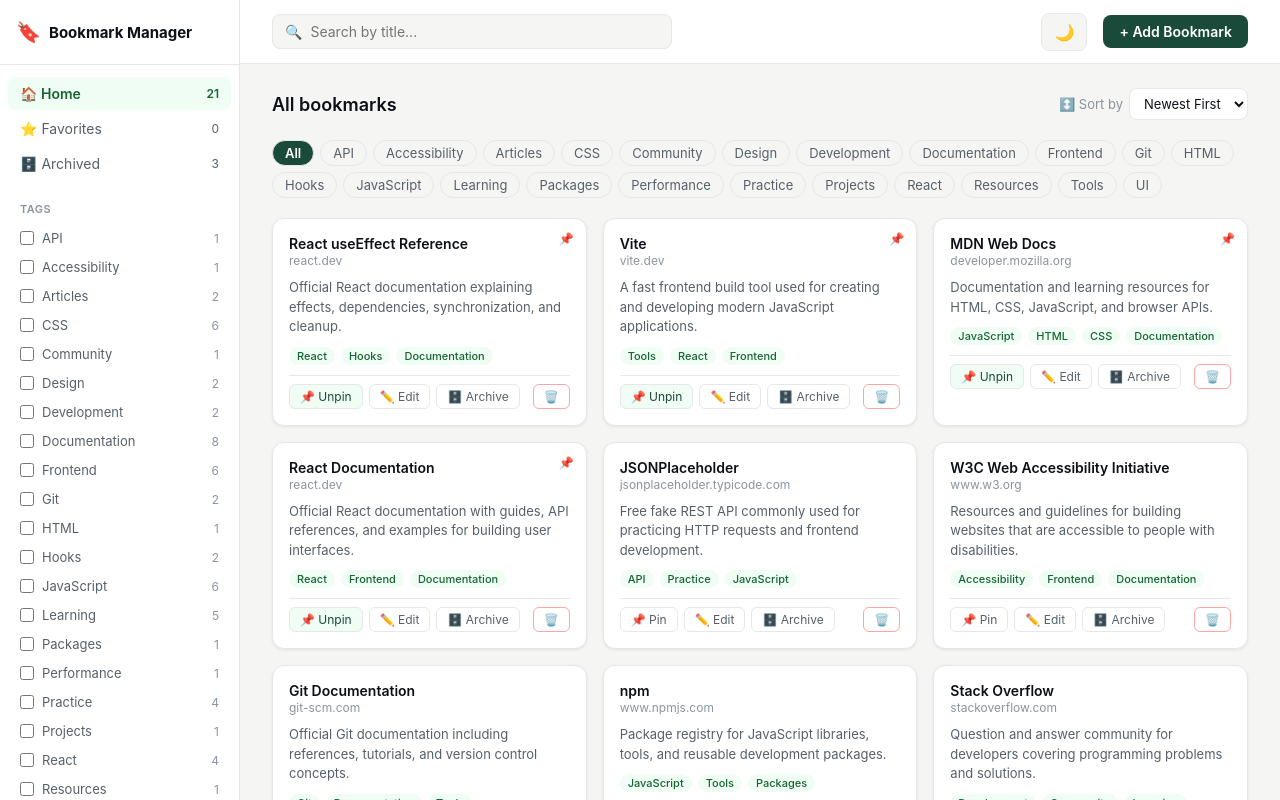
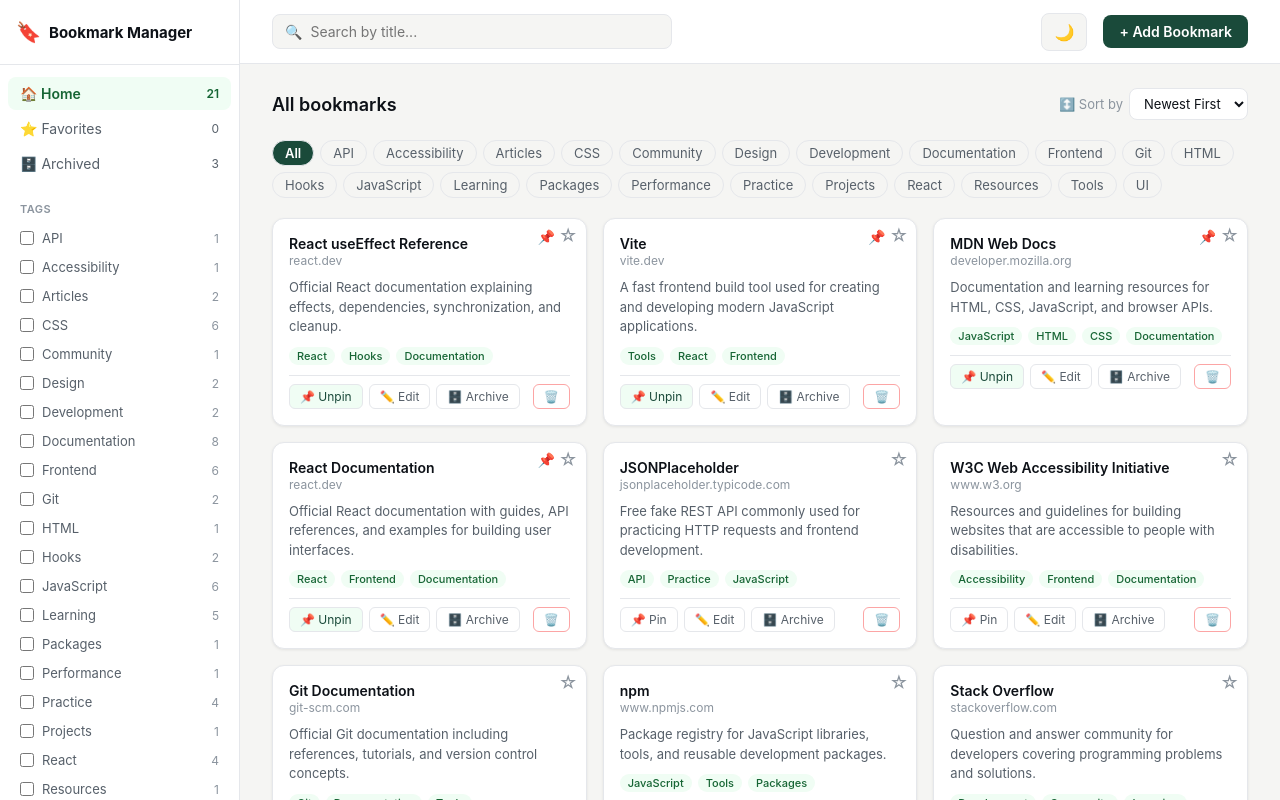
Before and after one commit to maiko1919/bookmark-manager-Maia-Iremashvili, a React (Vite) app: page / in a window 1280 px wide. Shown: the top 800 px of the page. Built offline with nearby package versions, Linux system fonts and the light colour scheme.

Commit message:
Add favorites, multiple tag filtering, dynamic title, bonus features

```diff
--- a/src/components/BookmarkCard.jsx
+++ b/src/components/BookmarkCard.jsx
@@ -1,7 +1,7 @@
 import TagList from './TagList'
 
-function BookmarkCard({ bookmark, onEdit, onDelete, onPin, onArchive }) {
-  const { id, title, url, description, tags, isPinned, isArchived } = bookmark
+function BookmarkCard({ bookmark, onEdit, onDelete, onPin, onArchive, onFavorite }) {
+  const { id, title, url, description, tags, isPinned, isArchived, isFavorite } = bookmark
 
   const domain = (() => {
     try { return new URL(url).hostname }
@@ -20,19 +20,31 @@
       flexDirection: 'column',
       gap: '10px',
       boxShadow: 'var(--shadow)',
-      transition: 'box-shadow 0.2s',
       position: 'relative'
     }}>
-      {isPinned && (
-        <div style={{
-          position: 'absolute', top: '12px', right: '12px',
-          fontSize: '12px', color: 'var(--accent)', fontWeight: '600'
-        }}>
-          📌
-        </div>
-      )}
 
-      <div style={{ display: 'flex', alignItems: 'center', gap: '10px' }}>
+      {/* Favorite და Pin ღილაკები */}
+      <div style={{
+        position: 'absolute', top: '8px', right: '8px',
+        display: 'flex', alignItems: 'center', gap: '4px'
+      }}>
+        {isPinned && <span style={{ fontSize: '14px' }}>📌</span>}
+        <button
+          onClick={() => onFavorite(id)}
+          style={{
+            background: 'none', border: 'none',
+            cursor: 'pointer', fontSize: '18px',
+            padding: '0', lineHeight: 1,
+            color: isFavorite ? '#f59e0b' : 'var(--text-muted)'
+          }}
+          title={isFavorite ? 'Remove from favorites' : 'Add to favorites'}
+        >
+          {isFavorite ? '★' : '☆'}
+        </button>
+      </div>
+
+      {/* Title და favicon */}
+      <div style={{ display: 'flex', alignItems: 'center', gap: '10px', paddingRight: '52px' }}>
         <img
           src={favicon}
           alt=""
@@ -55,6 +67,7 @@
         </div>
       </div>
 
+      {/* Description */}
       {description && (
         <p style={{
           fontSize: '13px', color: 'var(--text-secondary)',
@@ -65,8 +78,10 @@
         </p>
       )}
 
+      {/* Tags */}
       <TagList tags={tags} />
 
+      {/* Archived badge */}
       {isArchived && (
         <span style={{
           background: '#fef3c7', color: '#92400e',
@@ -77,6 +92,7 @@
         </span>
       )}
 
+      {/* Action buttons */}
       <div style={{
         display: 'flex', gap: '6px',
         paddingTop: '8px', borderTop: '1px solid var(--border)'
@@ -85,8 +101,7 @@
           onClick={() => onPin(id)}
           style={{
             padding: '4px 10px', fontSize: '12px',
-            border: '1px solid var(--border)',
-            borderRadius: '6px',
+            border: '1px solid var(--border)', borderRadius: '6px',
             background: isPinned ? 'var(--tag-bg)' : 'transparent',
             color: isPinned ? 'var(--accent)' : 'var(--text-secondary)'
           }}
@@ -97,9 +112,8 @@
           onClick={() => onEdit(bookmark)}
           style={{
             padding: '4px 10px', fontSize: '12px',
-            border: '1px solid var(--border)',
-            borderRadius: '6px', background: 'transparent',
-            color: 'var(--text-secondary)'
+            border: '1px solid var(--border)', borderRadius: '6px',
+            background: 'transparent', color: 'var(--text-secondary)'
           }}
         >
           ✏️ Edit
@@ -108,9 +122,8 @@
           onClick={() => onArchive(id)}
           style={{
             padding: '4px 10px', fontSize: '12px',
-            border: '1px solid var(--border)',
-            borderRadius: '6px', background: 'transparent',
-            color: 'var(--text-secondary)'
+            border: '1px solid var(--border)', borderRadius: '6px',
+            background: 'transparent', color: 'var(--text-secondary)'
           }}
         >
           {isArchived ? '📤 Restore' : '🗄️ Archive'}
@@ -119,9 +132,8 @@
           onClick={() => onDelete(id)}
           style={{
             padding: '4px 10px', fontSize: '12px',
-            border: '1px solid #fca5a5',
-            borderRadius: '6px', background: 'transparent',
-            color: '#ef4444', marginLeft: 'auto'
+            border: '1px solid #fca5a5', borderRadius: '6px',
+            background: 'transparent', color: '#ef4444', marginLeft: 'auto'
           }}
         >
           🗑️
--- a/src/components/BookmarkList.jsx
+++ b/src/components/BookmarkList.jsx
@@ -1,6 +1,6 @@
 import BookmarkCard from './BookmarkCard'
 
-function BookmarkList({ bookmarks, onEdit, onDelete, onPin, onArchive, view, searchTerm }) {
+function BookmarkList({ bookmarks, onEdit, onDelete, onPin, onArchive, onFavorite, view, searchTerm }) {
   if (bookmarks.length === 0) {
     return (
       <div style={{
@@ -10,13 +10,15 @@
         textAlign: 'center'
       }}>
         <div style={{ fontSize: '48px', marginBottom: '16px' }}>
-          {searchTerm ? '🔍' : view === 'archived' ? '🗄️' : '🔖'}
+          {searchTerm ? '🔍' : view === 'archived' ? '🗄️' : view === 'favorites' ? '⭐' : '🔖'}
         </div>
         <h3 style={{ fontSize: '16px', fontWeight: '600', marginBottom: '8px', color: 'var(--text-secondary)' }}>
           {searchTerm
             ? `No results for "${searchTerm}"`
             : view === 'archived'
             ? 'No archived bookmarks'
+            : view === 'favorites'
+            ? 'No favorite bookmarks'
             : 'No bookmarks yet'}
         </h3>
         <p style={{ fontSize: '14px' }}>
@@ -24,6 +26,8 @@
             ? 'Try a different search term'
             : view === 'archived'
             ? 'Archived bookmarks will appear here'
+            : view === 'favorites'
+            ? 'Click ☆ to add bookmarks to favorites'
             : 'Click "+ Add Bookmark" to get started'}
         </p>
       </div>
@@ -44,6 +48,7 @@
           onDelete={onDelete}
           onPin={onPin}
           onArchive={onArchive}
+          onFavorite={onFavorite}
         />
       ))}
     </div>
```
